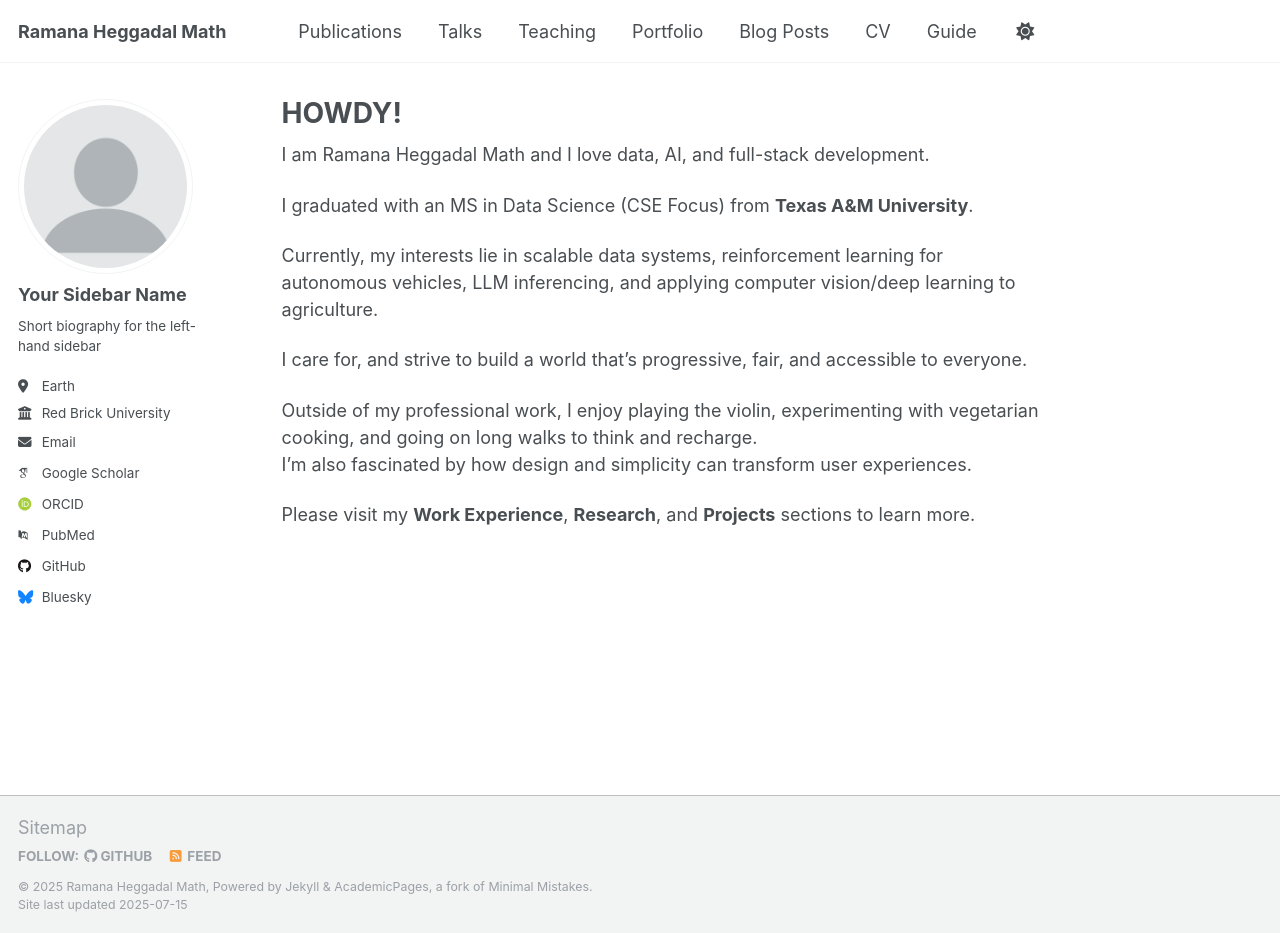
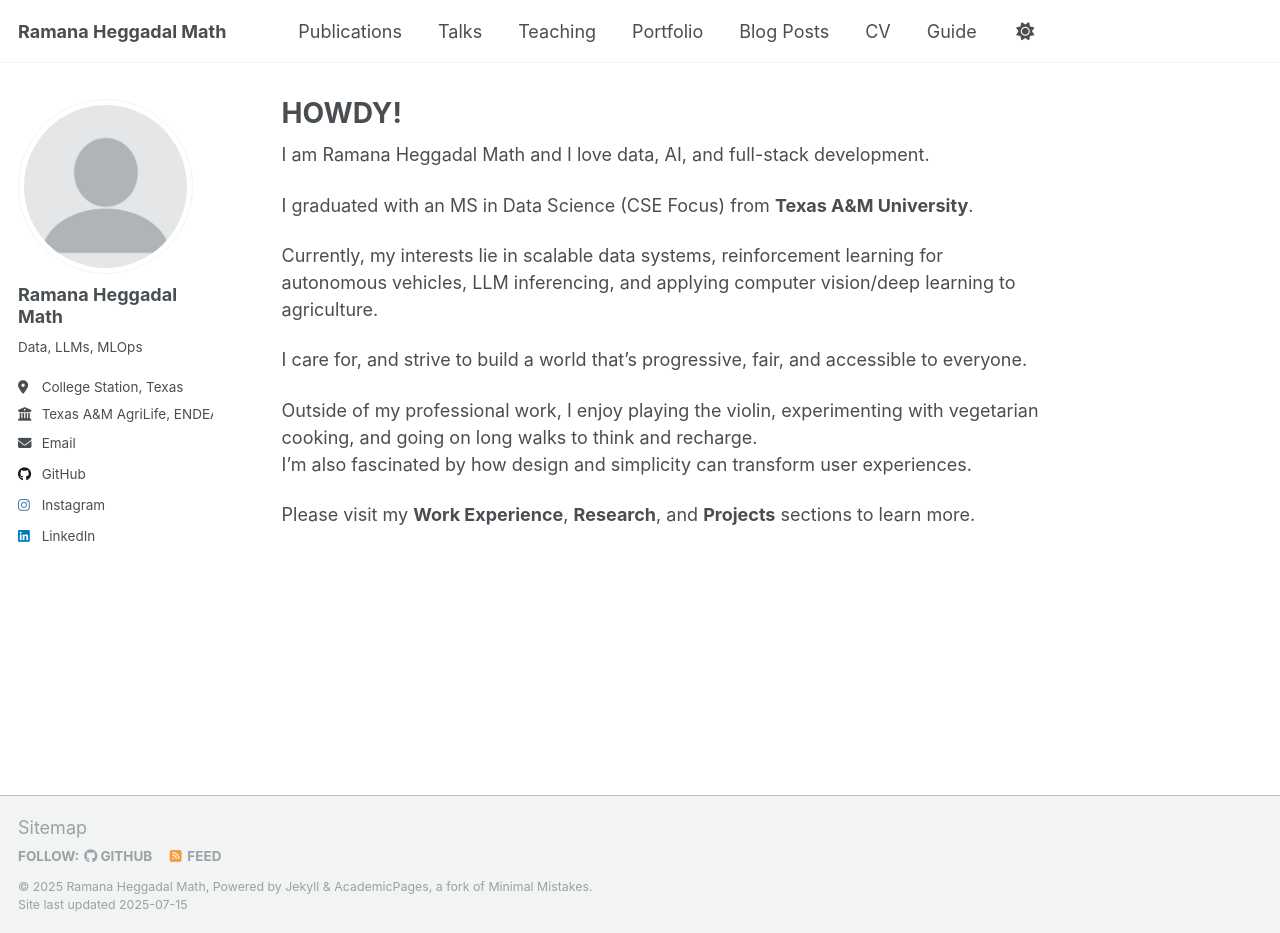
Before and after one commit to ramanahm1/ramanahm1.github.io, a Jekyll site: the page built from _pages/about.md, in a window 1280 px wide and 933 px high. Built offline with Jekyll 4.4.1, drawn with Linux system fonts in a browser that asks for light colours; some web fonts are replaced; a script that is not in the unit is left out.

Commit message:
Update _config.yml

```diff
--- a/_config.yml
+++ b/_config.yml
@@ -15,7 +15,7 @@ name                     : &name "Ramana Heggadal Math"
 description              : &description "personal description"
 url                      : https://ramanahm1.github.io # the base hostname & protocol for your site e.g. "https://[your GitHub username].github.io" or if you already have some other page hosted on Github then use "https://[your GitHub username].github.io/[Your Repo Name]"
 baseurl                  : "" # the subpath of your site, e.g. "/blog"
-repository               : "academicpages/academicpages.github.io"
+repository               : "ramanahm1/ramanahm1.github.io"
 
 # Site Author - The following control what appear as part of the author content on the side bar.
 #               If a field is blank the icon and link will not appear, otherwise it will be shown.
@@ -23,22 +23,22 @@ repository               : "academicpages/academicpages.github.io"
 author:
   # Biographic information
   avatar           : "profile.png"
-  name             : "Your Sidebar Name"
+  name             : "Ramana Heggadal Math"
   pronouns         : # example: "she/her"
-  bio              : "Short biography for the left-hand sidebar"
-  location         : "Earth"
-  employer         : "Red Brick University"
+  bio              : "Data, LLMs, MLOps"
+  location         : "College Station, Texas"
+  employer         : "Texas A&M AgriLife, ENDEAVR Institute"
   uri              : # URL
-  email            : "none@example.org"
+  email            : "hm1ramana@gmail.com"
 
   # Academic websites
   academia         : # URL
   arxiv            : # URL - Update with the correct link to your profile
-  googlescholar    : "https://scholar.google.com/citations?user=PS_CX0AAAAAJ"
+  googlescholar    : # URL
   impactstory      : # URL
-  orcid            : "http://orcid.org/yourorcidurl"
+  orcid            : # URL
   semantic         : # URL
-  pubmed           : "https://www.ncbi.nlm.nih.gov/pubmed/?term=john+snow"
+  pubmed           : # URL
   researchgate     : # URL
   scopus           : # URL
 
@@ -46,22 +46,22 @@ author:
   bitbucket        : # Username - Update with your username on the site
   codepen          : # Username
   dribbble         : # Username
-  github           : "academicpages"
+  github           : "ramanahm1"
   kaggle           : # Username
   stackoverflow    : # User number or user number and name (i.e., use "1" or "1/jeff-atwood")
 
   # Social media
   artstation       : # Username
-  bluesky          : "bsky.app" # Replace this with you Bluesky username
+  bluesky          : # Username
   facebook         : # Username
   flickr           : # Username
   foursquare       : # Username
   goodreads        : # Username
   google_plus      : # Username
   keybase          : # Username
-  instagram        : # Username
+  instagram        : "ramana_h_m"
   lastfm           : # Username
-  linkedin         : # Username
+  linkedin         : "ramanahm"
   mastodon         : # URL
   medium           : # URL
   pinterest        : # Username
```
